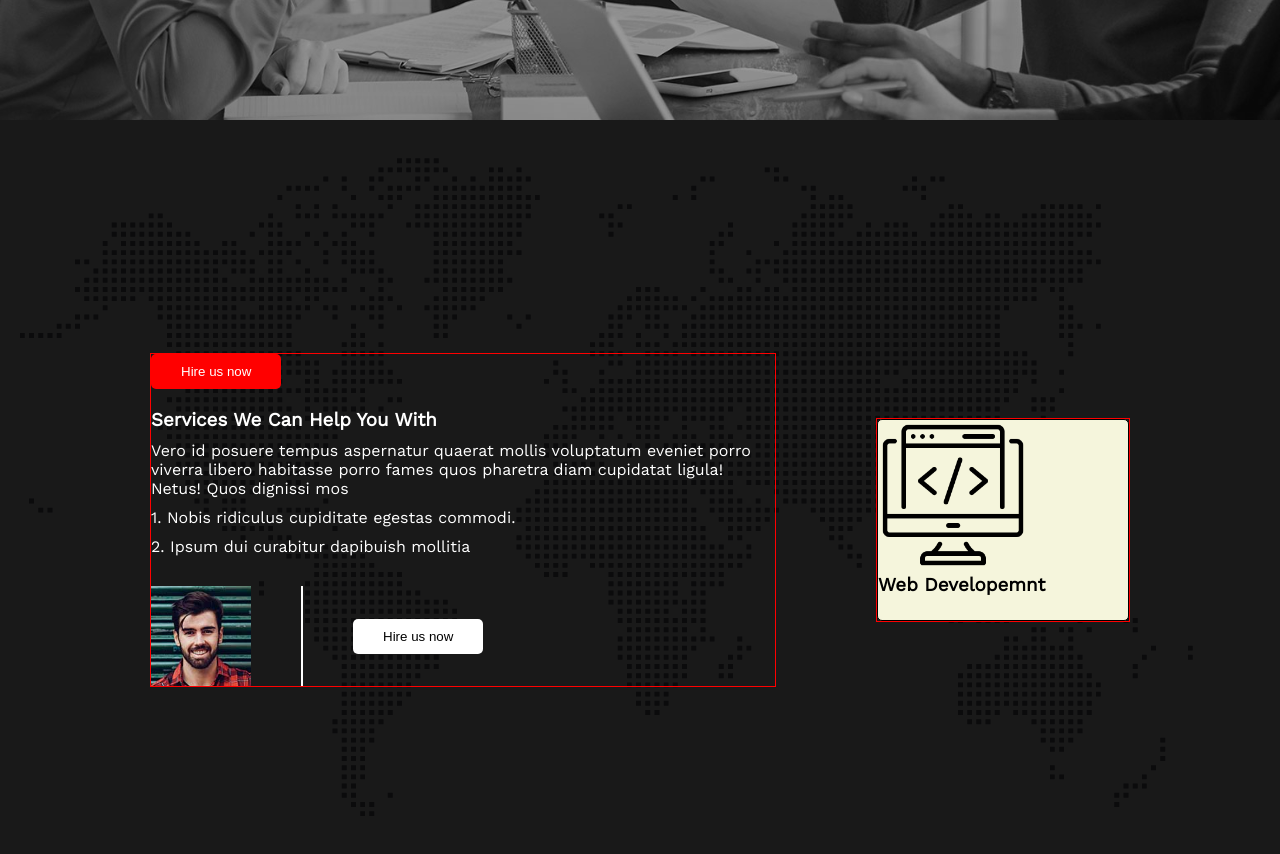
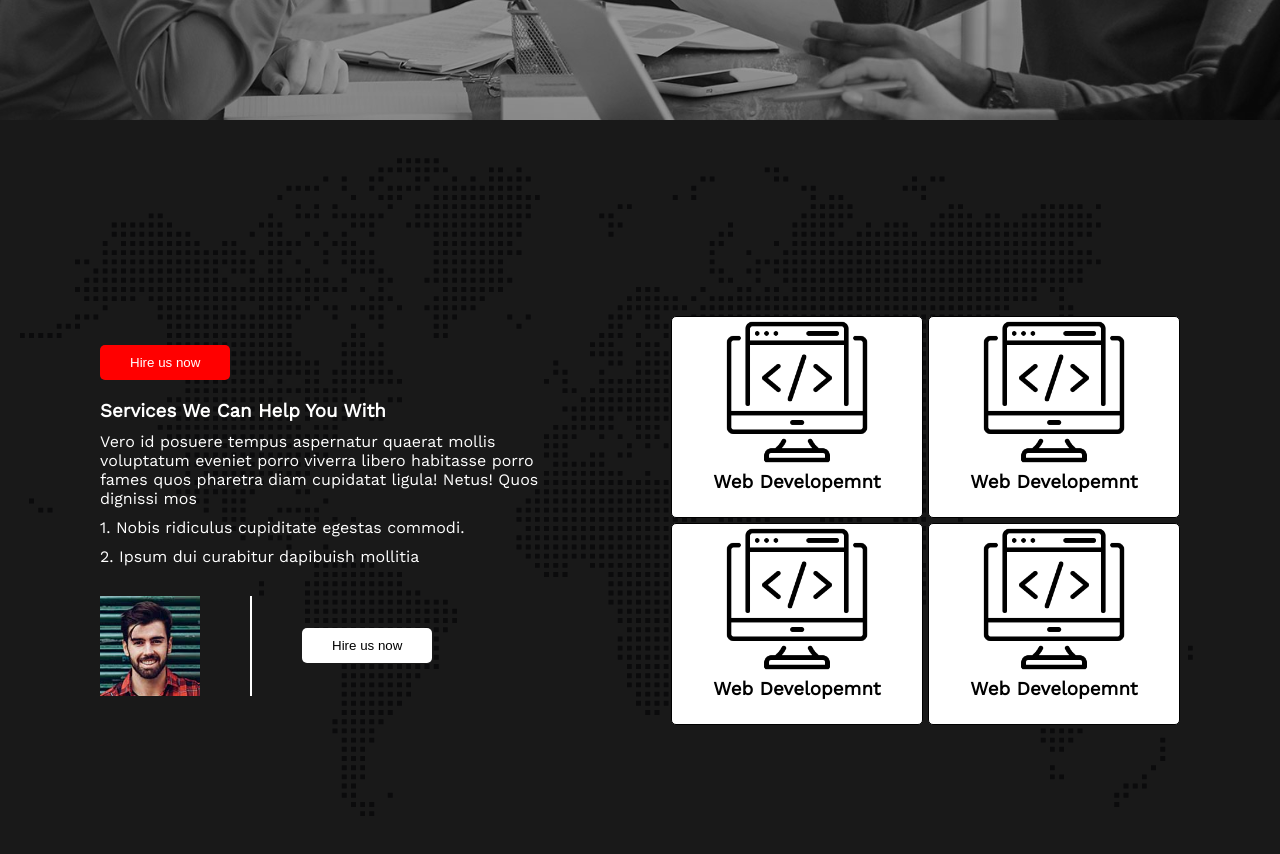
Before and after one commit to moniru005/digital-agency, a plain HTML site: page index.html in a window 1280 px wide. Shown: the part 760-1614 px from the top of the page. Drawn offline with nearby package versions, Linux system fonts and the light colour scheme.

Commit message:
added Service Section

```diff
--- a/asset/css/style.css
+++ b/asset/css/style.css
@@ -92,13 +92,12 @@ nav{
     display: flex;
     justify-content: space-around;
     align-items: center;
-    padding: 0 150px;
+    padding: 0 100px;
     gap: 100px;
 
 }
 .service-info{
     color: white;
-    border: 1px solid red;
 }
 
 .service-title{
@@ -122,18 +121,22 @@ nav{
     border-right:2px solid white;
     height: 100px;
 }
+.service-box{
+    display: block;
+}
 
 .service-card{
     display: flex;
-    border: 1px solid red;
+    gap: 5px;
 }
 .card{
-    border-color: red;
+    display: block;
     border: 1px solid;
     border-radius: 5px;
-    background-color: beige;
+    background-color: white;
     width: 250px;
     height: 200px;
+    text-align: center;
 }
 .card img{
     width: 150px;
--- a/index.html
+++ b/index.html
@@ -51,10 +51,26 @@
                         <button class="white-btn btn-primary"> Hire us now</button>
                     </div>
                 </div>
-                <div class="service-card">
-                    <div class="card">
-                        <img src="./asset/icons/coding.png" alt="">
-                        <h3 class="service-name">Web Developemnt</h3>
+                <div class="service-box">
+                    <div class="service-card">
+                        <div class="card">
+                            <img src="./asset/icons/coding.png" alt="">
+                            <h3 class="service-name">Web Developemnt</h3>
+                        </div>
+                        <div class="card">
+                            <img src="./asset/icons/coding.png" alt="">
+                            <h3 class="service-name">Web Developemnt</h3>
+                        </div>
+                    </div>
+                    <div class="service-card" style="padding-top: 5px;">
+                        <div class="card">
+                            <img src="./asset/icons/coding.png" alt="">
+                            <h3 class="service-name">Web Developemnt</h3>
+                        </div>
+                        <div class="card">
+                            <img src="./asset/icons/coding.png" alt="">
+                            <h3 class="service-name">Web Developemnt</h3>
+                        </div>
                     </div>
                 </div>
             </div>
```
